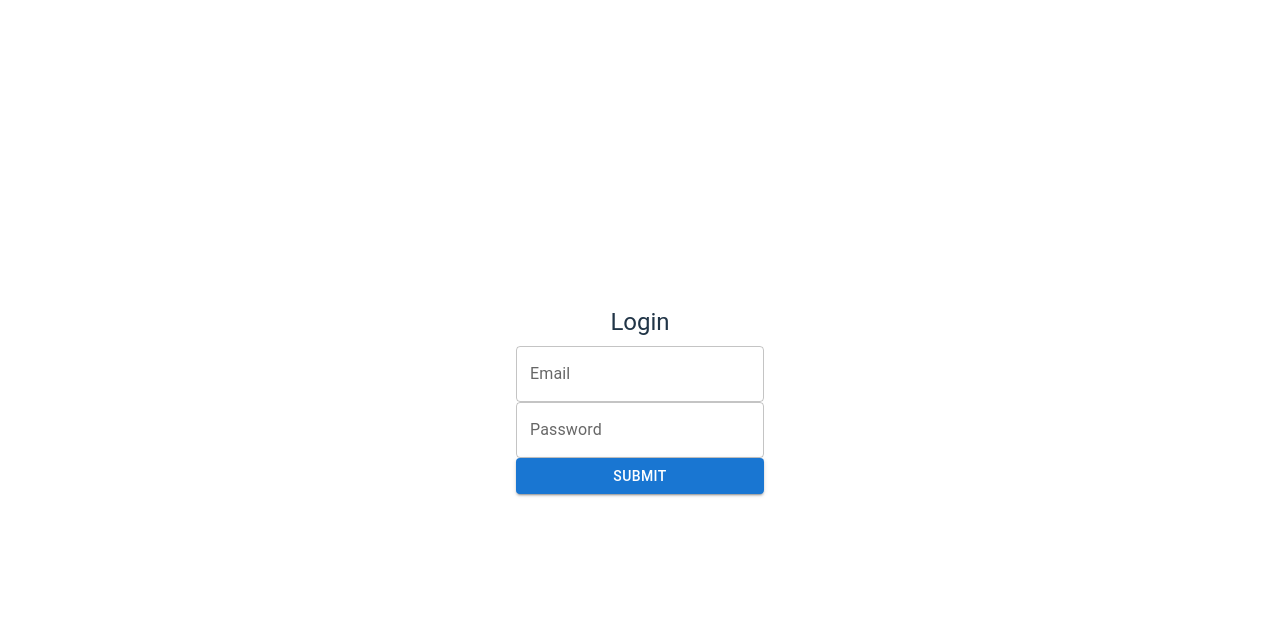
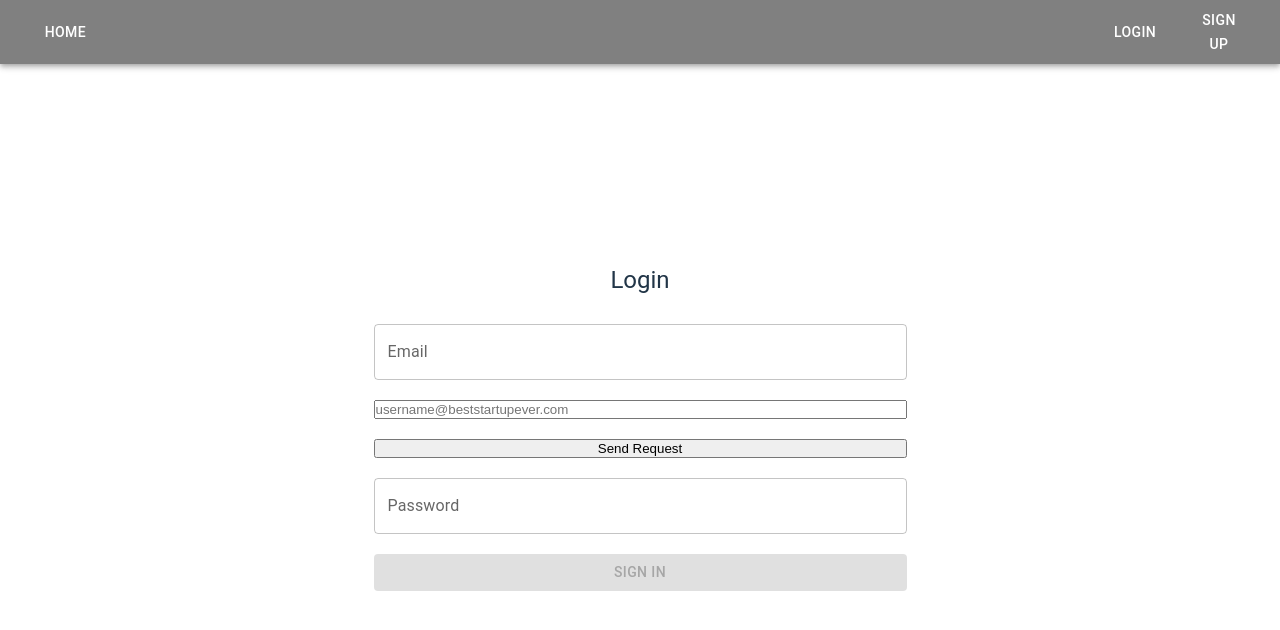
Before and after one commit to CrimsonLex/skill-statistics-frontend, a React (Vite) app: page / in a window 1280 px wide. Both pictures are taken after a click on the button "LOGIN". Shown: the top 630 px of the page. Built offline with nearby package versions, Linux system fonts and the light colour scheme; no server answers.

Commit message:
Navbar fix, and layout fxes

```diff
--- a/package.json
+++ b/package.json
@@ -43,6 +43,7 @@
     "eslint-plugin-react-hooks": "^4.6.0",
     "eslint-plugin-react-refresh": "^0.4.3",
     "jest-environment-jsdom": "^29.6.4",
+    "jest-mock-fetch": "^2.0.5",
     "jest-svg-transformer": "^1.0.0",
     "jsdom": "^22.1.0",
     "prettier": "3.0.2",
--- a/src/App.scss
+++ b/src/App.scss
@@ -2,32 +2,11 @@
   box-sizing: border-box;
   margin: 0;
   padding: 0;
+/*   overflow: hidden; */
 }
 
 #root {
   text-align: center;
-}
-
-.logo {
-  height: 6em;
-  padding: 1.5em;
-  will-change: filter;
-  transition: filter 300ms;
-}
-.logo:hover {
-  filter: drop-shadow(0 0 2em #646cffaa);
-}
-.logo.react:hover {
-  filter: drop-shadow(0 0 2em #61dafbaa);
-}
-
-@keyframes logo-spin {
-  from {
-    transform: rotate(0deg);
-  }
-  to {
-    transform: rotate(360deg);
-  }
 }
 
 @media (prefers-reduced-motion: no-preference) {
--- a/src/App.tsx
+++ b/src/App.tsx
@@ -1,14 +1,10 @@
 import './App.scss';
 import TenTopicsDtoTable from './components/ui/TenTopicsTable/TenTopicsDtoTable';
-import Navbar from './components/layouts/Navbar';
 import TitleComponent from './components/layouts/title/TitleComponent';
 
 function App() {
     return (
         <section>
-            <nav className="app">
-                <Navbar />
-            </nav>
             <section className="container">
                 <header className="container__header">
                     <TitleComponent
--- a/src/components/layouts/Navbar.scss
+++ b/src/components/layouts/Navbar.scss
@@ -0,0 +1,15 @@
+.navbar-container {
+    .navbar-items {
+        display: flex;
+        justify-content: flex-end;
+        gap: 20px;
+        &--first{
+            margin-right: 80%;
+        }
+        &__link {
+            text-decoration: none;
+            color: inherit;
+            margin-right: 10px;
+        }
+    }
+}
--- a/src/components/layouts/Navbar.tsx
+++ b/src/components/layouts/Navbar.tsx
@@ -4,22 +4,29 @@ import Toolbar from '@mui/material/Toolbar';
 import Typography from '@mui/material/Typography';
 import Button from '@mui/material/Button';
 import { NavLink } from 'react-router-dom';
+import './Navbar.scss';
 
 export default function Navbar() {
     return (
-        <Box sx={{ flexGrow: 1 }} className="navbar-container">
+        <Box className="navbar-container">
             <AppBar position="relative" sx={{ bgcolor: 'grey' }}>
-                <Toolbar>
-                    <Typography
-                        variant="h6"
-                        component="div"
-                        sx={{ flexGrow: 1 }}
-                    ></Typography>
-                    <Button color="inherit">
-                        <NavLink to="login">Login</NavLink>
+                <Toolbar className="navbar-items">
+                    <Typography variant="h6" component="div"></Typography>
+                    <Button color="inherit" className="navbar-items--first">
+                        <NavLink to="/" className="navbar-items__link">
+                            Home
+                        </NavLink>
                     </Button>
-                    <Button color="inherit">
-                        <NavLink to="signUp">Sign Up</NavLink>
+
+                    <Button color="inherit" className="nav-link">
+                        <NavLink to="login" className="navbar-items__link">
+                            Login
+                        </NavLink>
+                    </Button>
+                    <Button color="inherit" className="nav-link">
+                        <NavLink to="signUp" className="navbar-items__link">
+                            Sign Up
+                        </NavLink>
                     </Button>
                 </Toolbar>
             </AppBar>
--- a/src/components/layouts/login/signIn/SignIn.scss
+++ b/src/components/layouts/login/signIn/SignIn.scss
@@ -1,28 +1,25 @@
 .signin-container {
     display: flex;
+    margin-top: 200px;
     justify-content: center;
     align-items: center;
-    height: 100vh;
 }
 .form {
     display: flex;
     flex-direction: column;
-        max-width: 300px;
     margin: 0 auto;
+    row-gap: 20px;
 }
 
 .input {
     margin: 10px 0;
-
 }
 
 .submit-button {
     margin-top: 20px;
-
 }
 
 .error-text {
     color: red;
     margin-top: 10px;
-
 }
--- a/src/components/layouts/login/signIn/SignIn.tsx
+++ b/src/components/layouts/login/signIn/SignIn.tsx
@@ -7,6 +7,7 @@ export default function SignIn() {
     const [email, setEmail] = useState('');
     const [password, setPassword] = useState('');
     const [error, setError] = useState('');
+    const [customError, setCustomError] = useState('');
 
     const handleLogin = async (email: string, password: string) => {
         try {
@@ -37,10 +38,19 @@ export default function SignIn() {
         event.preventDefault();
         if (email && password) {
             handleLogin(email, password);
-        } else {
-            setError('Please, fill the info with your credentials');
         }
     };
+
+    const handleEmailChange = (e) => {
+        const newEmail = e.target.value;
+        setEmail(newEmail);
+        if (validateEmail(newEmail)) {
+            setCustomError('Correo electrónico no válido');
+        } else {
+            setCustomError(''); // Limpia el mensaje de error si es válido
+        }
+    };
+    const isSubmitedDisabled = !email || !password;
 
     return (
         <div className={'signin-container'}>
@@ -50,19 +60,31 @@ export default function SignIn() {
                 </Typography>
                 <TextField
                     label="Email"
-                    type="text"
+                    type="email"
+                    variant="outlined"
                     value={email}
                     onChange={(e) => setEmail(e.target.value)}
                     className={'input'}
-                    fullWidth
+                    title="The email field is not valid"
+                    error={Boolean(customError)}
                 />
+                <input
+                    id="emailAddress"
+                    type="email"
+                    size="64"
+                    maxlength="64"
+                    required
+                    placeholder="username@beststartupever.com"
+                    pattern=".+@beststartupever\.com"
+                    title="Please provide only a Best Startup Ever corporate email address"
+                />
+                <input type="submit" value="Send Request" />
                 <TextField
                     label="Password"
                     type="password"
                     value={password}
                     onChange={(e) => setPassword(e.target.value)}
                     className={'input'}
-                    fullWidth
                 />
                 {error && (
                     <Typography className={'error-text'}>{error}</Typography>
@@ -72,8 +94,9 @@ export default function SignIn() {
                     variant="contained"
                     color="primary"
                     className={'submit-button'}
+                    disabled={isSubmitedDisabled}
                 >
-                    Submit
+                    Sign In
                 </Button>
             </form>
         </div>
--- /dev/null
+++ b/src/components/layouts/template/Layout.scss
@@ -0,0 +1,4 @@
+.layout-container{
+    overflow: hidden;
+
+}
--- /dev/null
+++ b/src/components/layouts/template/Layout.tsx
@@ -0,0 +1,15 @@
+import { ReactNode } from 'react';
+import Navbar from '../Navbar';
+
+interface LayoutProps {
+    children: ReactNode;
+}
+
+const Layout: React.FC<LayoutProps> = ({ children }) => (
+    <main>
+        <Navbar />
+        {children}
+    </main>
+);
+
+export default Layout;
--- a/src/main.tsx
+++ b/src/main.tsx
@@ -2,9 +2,12 @@ import ReactDOM from 'react-dom/client';
 import './Main.scss';
 import { BrowserRouter } from 'react-router-dom';
 import Router from './router/Router.tsx';
+import Layout from './components/layouts/template/Layout.tsx';
 
 ReactDOM.createRoot(document.getElementById('root')!).render(
     <BrowserRouter basename="/">
-        <Router />
+        <Layout>
+            <Router />
+        </Layout>
     </BrowserRouter>
 );
```
Also changed, not shown: 2 other files (tests, documents, lock files or other folders). Lines whose indentation alone changed are shown as unchanged.
